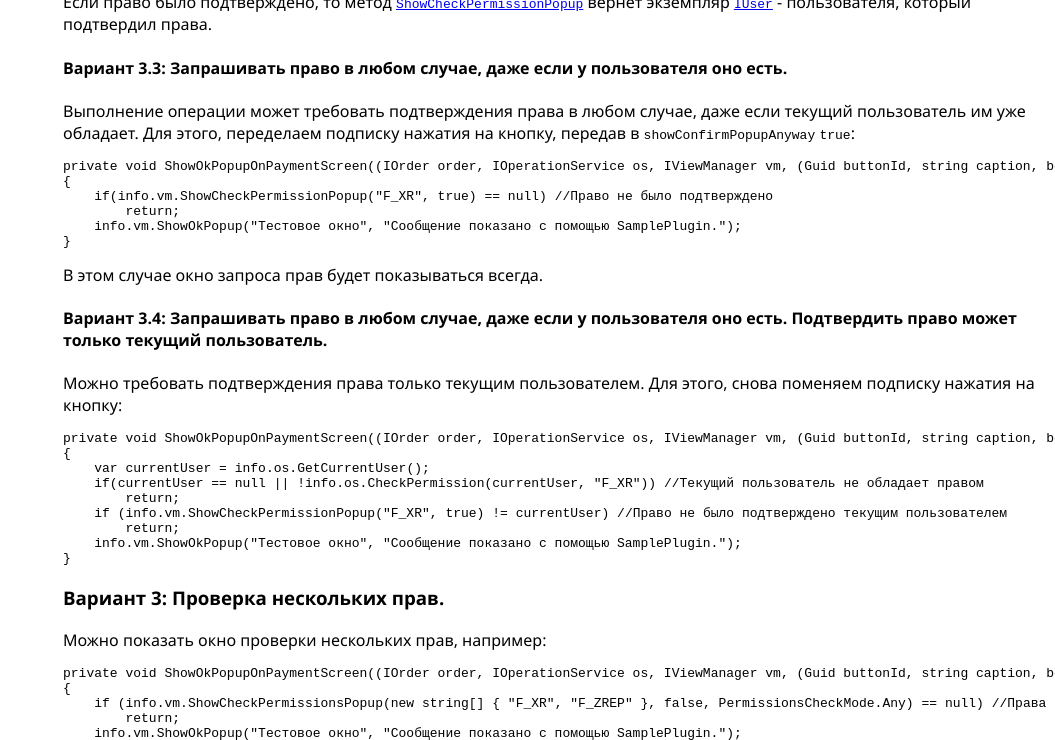
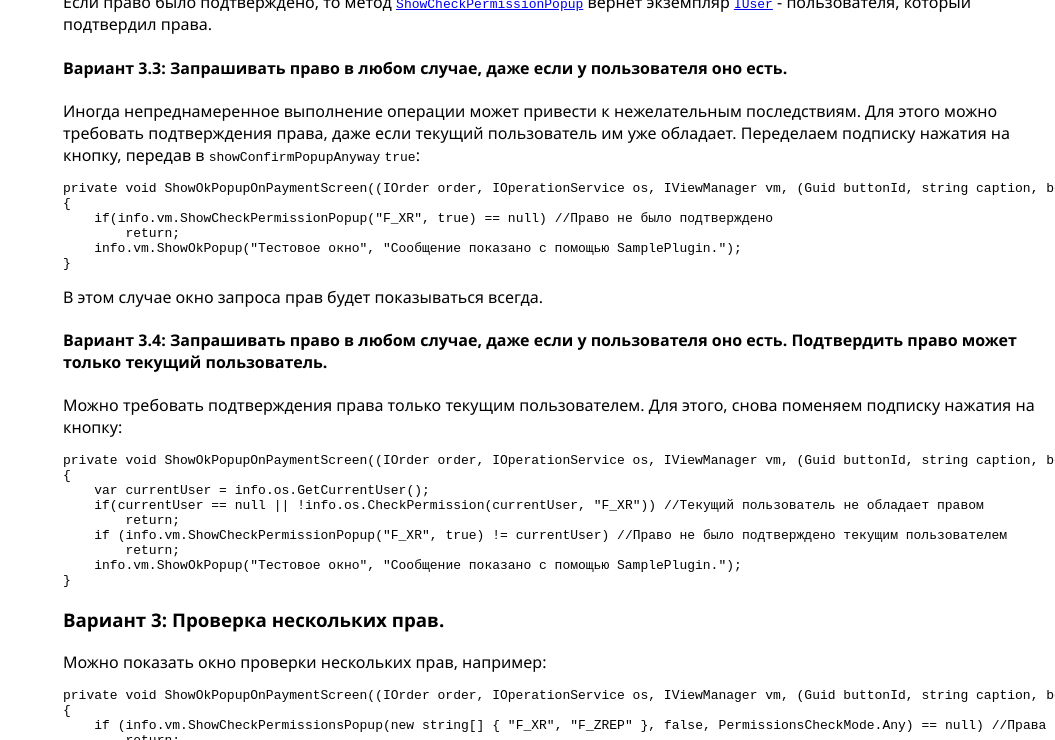
Before and after one commit to iiko/front.api.doc, a Jekyll site: the page built from v7/ru/CheckingPermissions.md, in a window 1280 px wide and 900 px high, scrolled down 2623 px, cut to the strip 160-900 px from the top of the window. Shown: the whole strip, without its empty margins (225-1280 px from the left). Built offline with Jekyll 4.4.1, drawn with Linux system fonts in a browser that asks for light colours.

Commit message:
RMS-52778: документирвоание апи CheckPermission, CheckPermissions, ShowCheckPermissionPopup, ShowCheckPermissionsPopup

````diff
--- a/v7/ru/CheckingPermissions.md
+++ b/v7/ru/CheckingPermissions.md
@@ -117,8 +117,9 @@ private void ShowOkPopupOnPaymentScreen((IOrder order, IOperationService os, IVi
 
 #### Вариант 3.3: Запрашивать право в любом случае, даже если у пользователя оно есть.
 
-Выполнение операции может требовать подтверждения права в любом случае, даже если текущий пользователь им уже обладает.
-Для этого, переделаем подписку нажатия на кнопку, передав в `showConfirmPopupAnyway` `true`:
+Иногда непреднамеренное выполнение операции может привести к нежелательным последствиям.
+Для этого можно требовать подтверждения права, даже если текущий пользователь им уже обладает.
+Переделаем подписку нажатия на кнопку, передав в `showConfirmPopupAnyway` `true`:
 
 ```cs
 private void ShowOkPopupOnPaymentScreen((IOrder order, IOperationService os, IViewManager vm, (Guid buttonId, string caption, bool isChecked, string iconGeometry) state) info)
````
